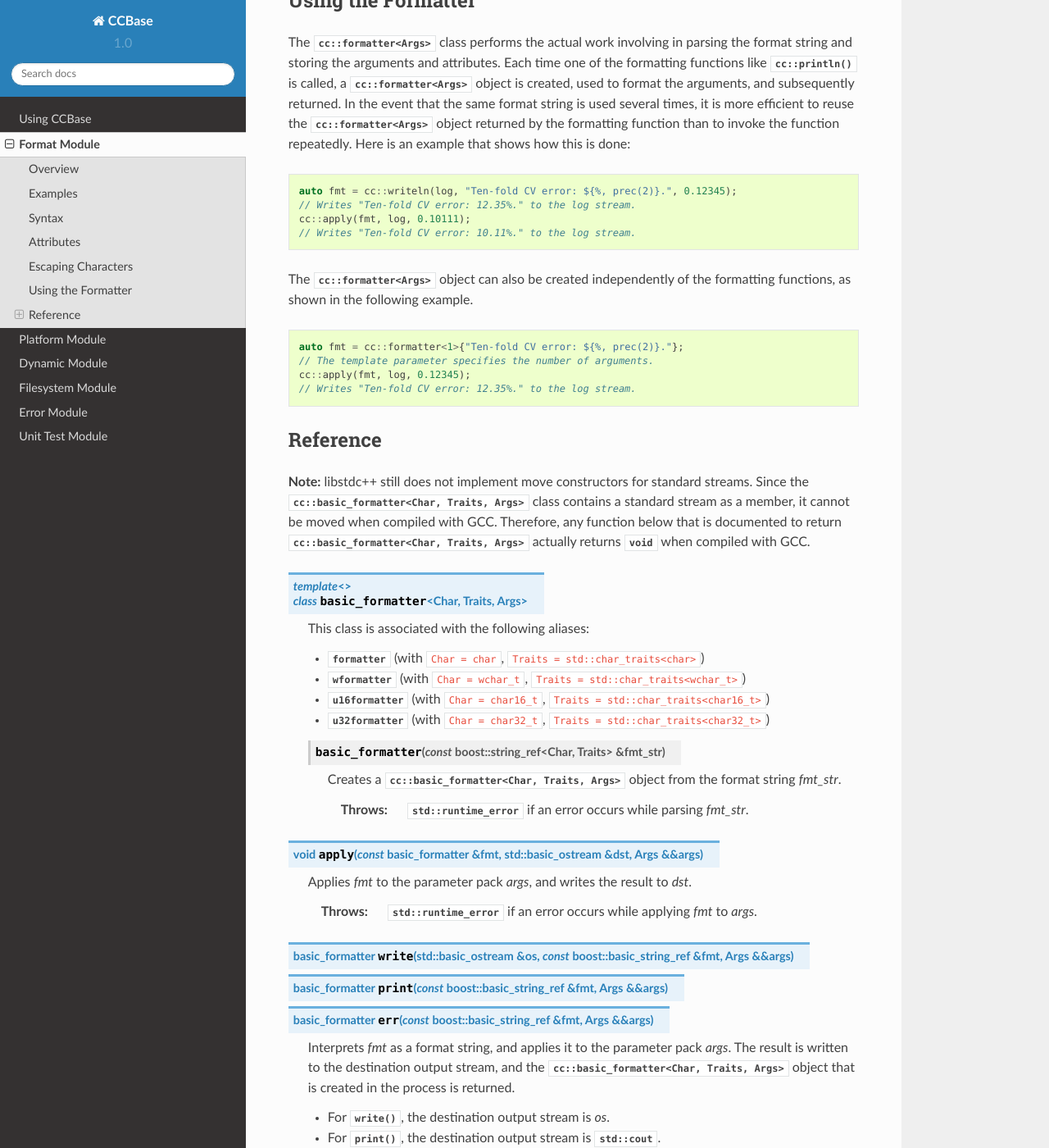
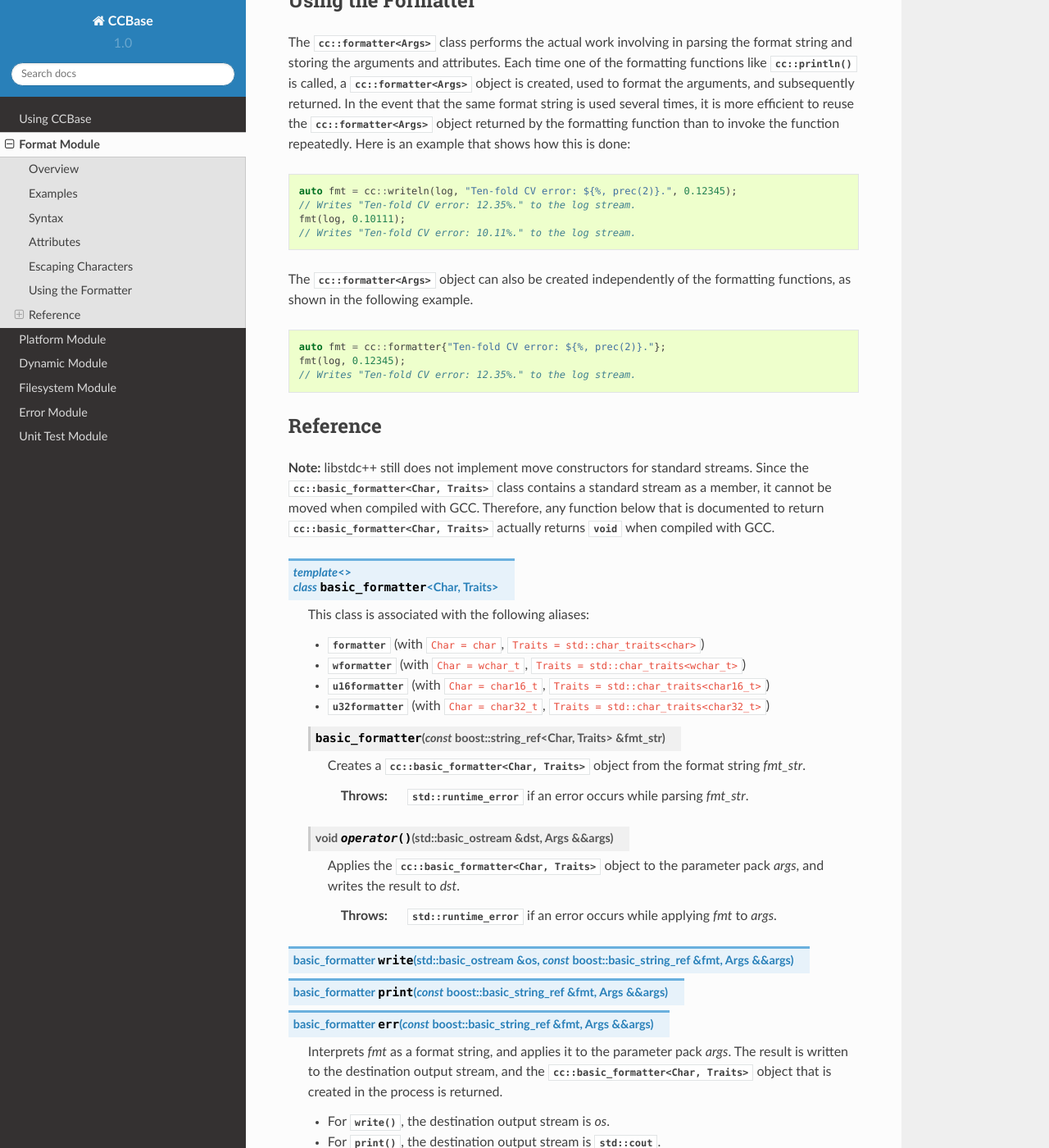
Before and after one commit to adityaramesh/ccbase, a Sphinx documentation site: the page built from docs/format.rst, in a window 1280 px wide and 1400 px high, scrolled down 4785 px. Shown: the whole window at 82% size. Built offline with Sphinx 7.4.7 and the Read the Docs theme 2.0.0, drawn with Linux system fonts in a browser that asks for light colours; some of the changed text lies outside the part shown.

Commit message:
Improved syntax for applying formatter objects.

```diff
--- a/docs/format.rst
+++ b/docs/format.rst
@@ -17,7 +17,7 @@
    :class:`cc::formatter\<Args>`
 
 .. |basic_formatter| replace::
-   :class:`cc::basic_formatter\<Char, Traits, Args>`
+   :class:`cc::basic_formatter\<Char, Traits>`
 
 .. |runtime_error| replace::
    :class:`std::runtime_error`
@@ -46,7 +46,7 @@ Examples
         cc::println("Employee name: $.", "Gibble McGobblefart");
         // Prints "Employee name: Gibble McGobblefart." to stdout.
 
-        cc::println("$ $! $1{upper} $2{upper}", "Ding", "dong");
+        cc::println("$ $! $1{upper} $2{upper}!", "Ding", "dong");
         // Prints "Ding dong! DING DONG!" to stdout.
 
         cc::println("File name: ${quote}, size: ${data}, version: $.",
@@ -252,15 +252,14 @@ function repeatedly. Here is an example that shows how this is done: ::
 
         auto fmt = cc::writeln(log, "Ten-fold CV error: ${%, prec(2)}.", 0.12345);
         // Writes "Ten-fold CV error: 12.35%." to the log stream.
-        cc::apply(fmt, log, 0.10111);
+        fmt(log, 0.10111);
         // Writes "Ten-fold CV error: 10.11%." to the log stream.
 
 The |formatter| object can also be created independently of the formatting
 functions, as shown in the following example. ::
 
-        auto fmt = cc::formatter<1>{"Ten-fold CV error: ${%, prec(2)}."};
-        // The template parameter specifies the number of arguments.
-        cc::apply(fmt, log, 0.12345);
+        auto fmt = cc::formatter{"Ten-fold CV error: ${%, prec(2)}."};
+        fmt(log, 0.12345);
         // Writes "Ten-fold CV error: 12.35%." to the log stream.
 
 Reference
@@ -274,7 +273,7 @@ when compiled with GCC.
 
 .. namespace:: cc
 
-.. class:: basic_formatter<Char, Traits, Args>
+.. class:: basic_formatter<Char, Traits>
 
    This class is associated with the following aliases:
 
@@ -289,11 +288,12 @@ when compiled with GCC.
 
       :throws: |runtime_error| if an error occurs while parsing *fmt_str*.
 
-.. function:: void apply(const basic_formatter& fmt, std::basic_ostream& dst, Args&& args)
+   .. function:: void operator()(std::basic_ostream& dst, Args&& args)
 
-   Applies *fmt* to the parameter pack *args*, and writes the result to *dst*.
+      Applies the |basic_formatter| object to the parameter pack *args*, and
+      writes the result to *dst*.
 
-   :throws: |runtime_error| if an error occurs while applying *fmt* to *args*.
+      :throws: |runtime_error| if an error occurs while applying *fmt* to *args*.
 
 .. function:: basic_formatter write(std::basic_ostream& os, const boost::basic_string_ref& fmt, Args&& args)
               basic_formatter print(const boost::basic_string_ref& fmt, Args&& args)
```
Also changed, not shown: 3 other files.
